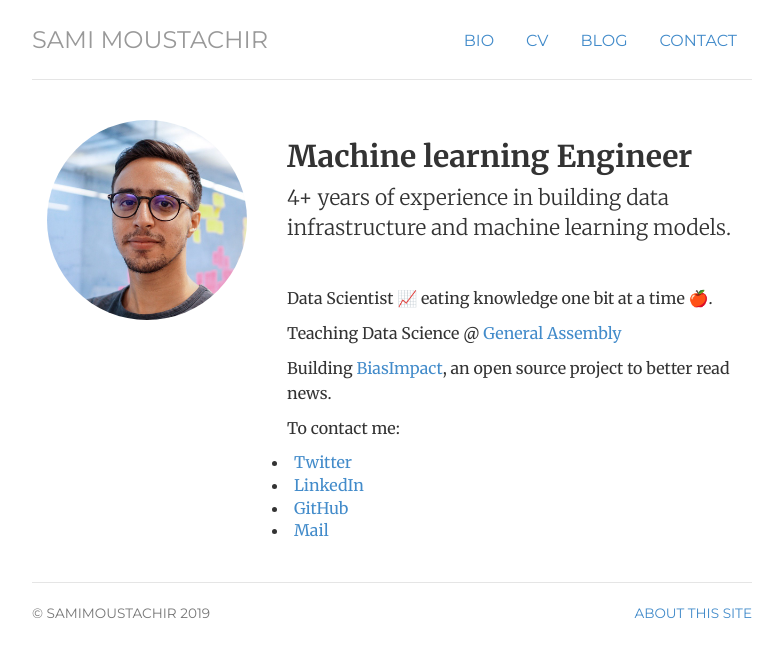
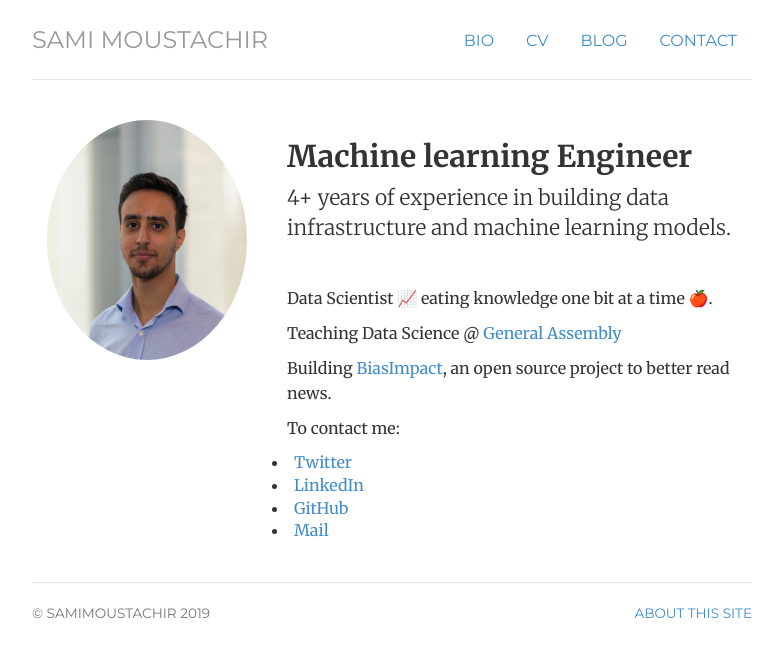
Before and after one commit to sammous/sammous.github.io, a Jekyll site: the page built from index.html, in a window 1280 px wide. Shown: the top 657 px of the page, without its empty margins (248-1031 px from the left). Built offline with Jekyll 4.4.1, drawn with Linux system fonts in a browser that asks for light colours.

Commit message:
update picture

```diff
--- a/index.html
+++ b/index.html
@@ -12,7 +12,7 @@ description: Sami Moustachir
 <!-- <div class="jumbotron"> -->
 <div class="row marketing">
 	<div class="col-sm-4">
-	<img  class="img-circle avatar" alt="Sami Moustachir" src="img/sami.jpeg" height=200 width=200>
+	<img  class="img-circle avatar" alt="Sami Moustachir" src="img/sami.png" height=240 width=200>
 </div>
 	<div itemscope itemtype="http://data-vocabulary.org/Person" class="col-sm-8">
 	<h2>Machine learning Engineer</h2>
```
Also changed, not shown: Gemfile.lock, img/sami.jpeg (deleted), img/sami.jpg (deleted), img/sami.png (added).
